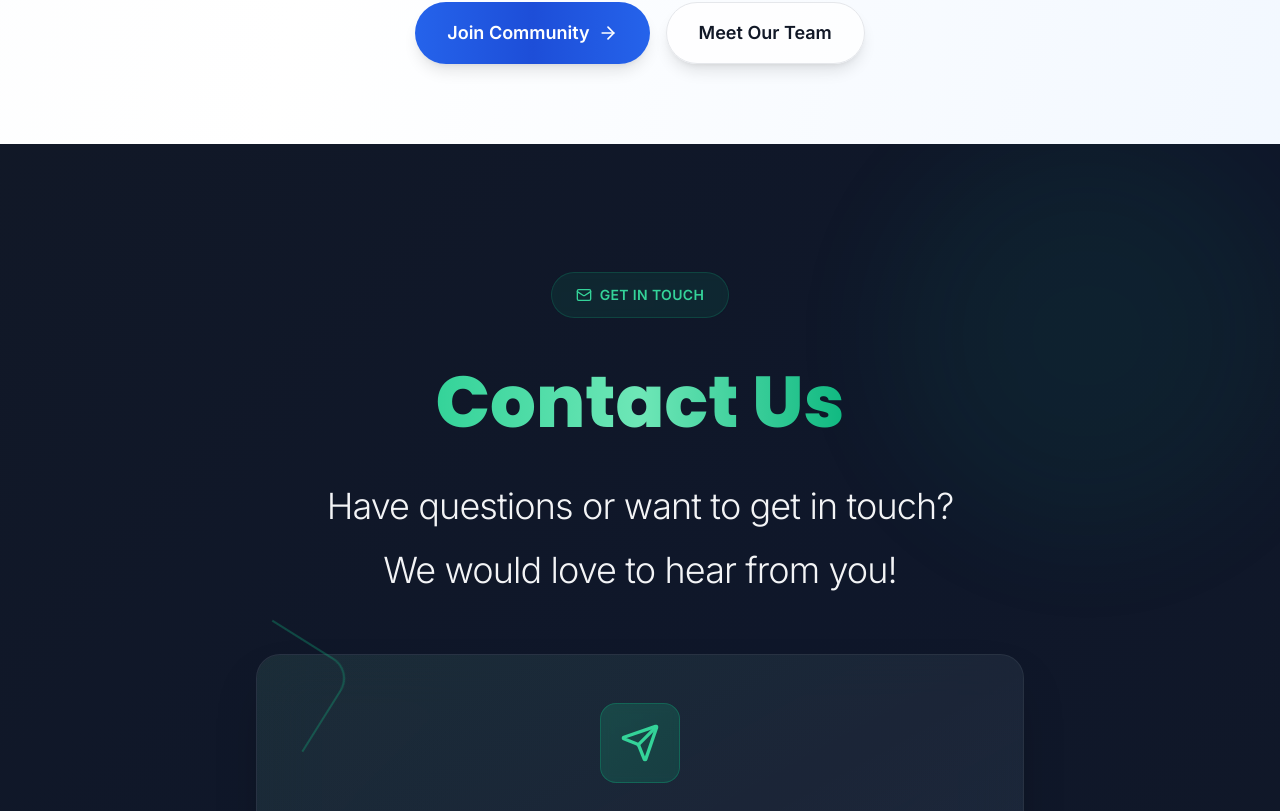
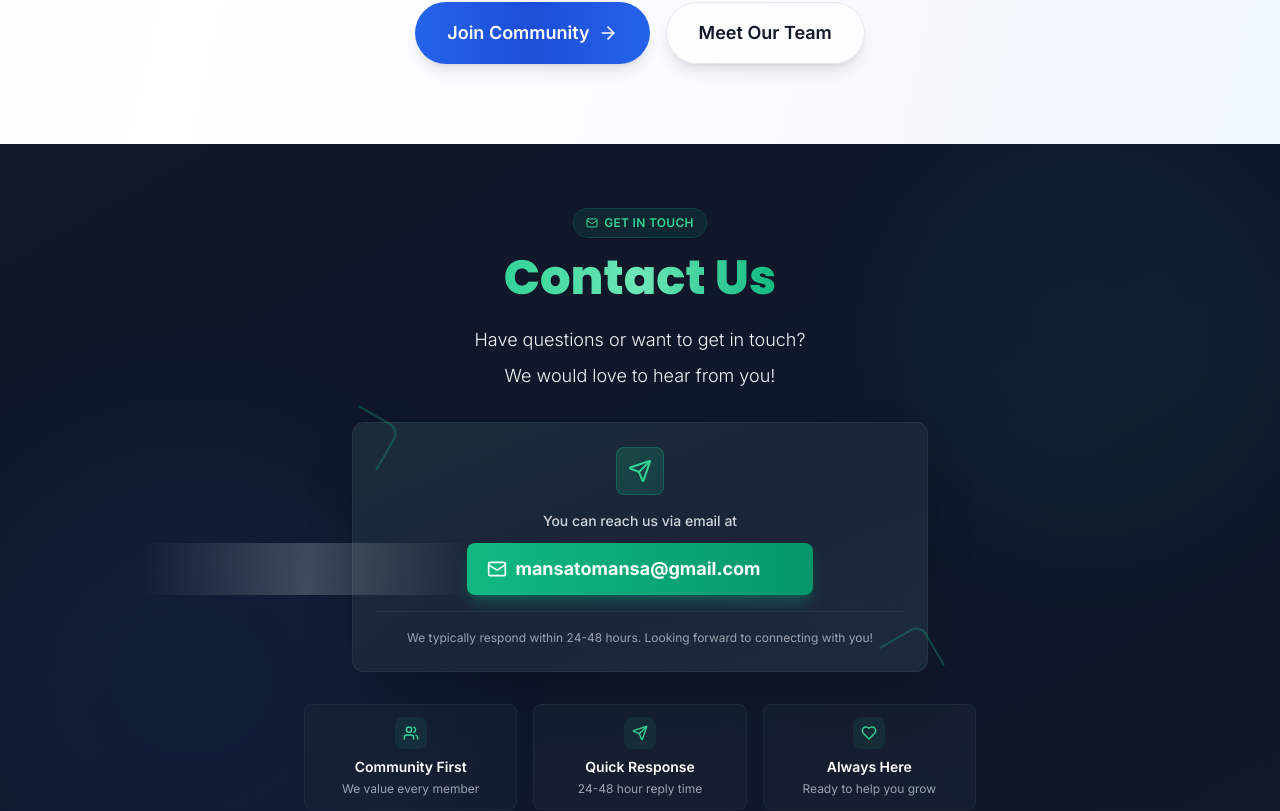
Before and after one commit to mansatomansa4/mansa-website, a Next.js app: page /about in a window 1280 px wide. Shown: the part 4729-5540 px from the top of the page. Built offline with nearby package versions, Linux system fonts and the light colour scheme.

Commit message:
Reduce Contact Us section size for more compact design

```diff
--- a/src/app/about/page.tsx
+++ b/src/app/about/page.tsx
@@ -359,7 +359,7 @@ export default function AboutPage() {
         </section>
 
         {/* Contact Us Section - Ultra Professional */}
-        <section className="relative py-20 sm:py-28 lg:py-32 overflow-hidden bg-gradient-to-br from-gray-900 via-slate-900 to-gray-900 dark:from-black dark:via-gray-950 dark:to-black">
+        <section className="relative py-8 sm:py-12 lg:py-16 overflow-hidden bg-gradient-to-br from-gray-900 via-slate-900 to-gray-900 dark:from-black dark:via-gray-950 dark:to-black">
           {/* Animated background patterns */}
           <div className="absolute inset-0 opacity-10">
             <div className="absolute inset-0 bg-[linear-gradient(45deg,rgba(16,185,129,0.1)_1px,transparent_1px),linear-gradient(-45deg,rgba(16,185,129,0.1)_1px,transparent_1px)] bg-[size:40px_40px]"></div>
@@ -397,9 +397,9 @@ export default function AboutPage() {
                 whileInView={{ opacity: 1, scale: 1 }}
                 viewport={{ once: true }}
                 transition={{ delay: 0.2, duration: 0.6 }}
-                className="inline-flex items-center space-x-2 bg-emerald-500/10 backdrop-blur-sm border border-emerald-500/20 text-emerald-400 px-4 sm:px-6 py-2 sm:py-3 rounded-full text-xs sm:text-sm font-semibold mb-8 sm:mb-12"
+                className="inline-flex items-center space-x-1.5 bg-emerald-500/10 backdrop-blur-sm border border-emerald-500/20 text-emerald-400 px-3 py-1.5 rounded-full text-xs font-semibold mb-3 sm:mb-4"
               >
-                <Mail className="w-4 h-4" />
+                <Mail className="w-3 h-3" />
                 <span className="tracking-wide">GET IN TOUCH</span>
               </motion.div>
 
@@ -409,7 +409,7 @@ export default function AboutPage() {
                 whileInView={{ opacity: 1, y: 0 }}
                 viewport={{ once: true }}
                 transition={{ delay: 0.3, duration: 0.8 }}
-                className="text-4xl sm:text-5xl md:text-6xl lg:text-7xl font-heading font-black mb-8 sm:mb-12"
+                className="text-2xl sm:text-3xl md:text-4xl lg:text-5xl font-heading font-black mb-4 sm:mb-6"
               >
                 <span className="bg-gradient-to-r from-emerald-400 via-emerald-300 to-emerald-500 bg-clip-text text-transparent">
                   Contact Us
@@ -422,12 +422,12 @@ export default function AboutPage() {
                 whileInView={{ opacity: 1, y: 0 }}
                 viewport={{ once: true }}
                 transition={{ delay: 0.4, duration: 0.8 }}
-                className="max-w-3xl mx-auto space-y-4 sm:space-y-6 mb-12 sm:mb-16"
+                className="max-w-xl mx-auto space-y-2 mb-6 sm:mb-8"
               >
-                <p className="text-xl sm:text-2xl md:text-3xl lg:text-4xl text-gray-100 leading-relaxed font-light tracking-tight">
+                <p className="text-sm sm:text-base md:text-lg text-gray-100 leading-relaxed font-light">
                   Have questions or want to get in touch?
                 </p>
-                <p className="text-xl sm:text-2xl md:text-3xl lg:text-4xl text-gray-100 leading-relaxed font-light tracking-tight">
+                <p className="text-sm sm:text-base md:text-lg text-gray-100 leading-relaxed font-light">
                   We would love to hear from you!
                 </p>
               </motion.div>
@@ -438,19 +438,19 @@ export default function AboutPage() {
                 whileInView={{ opacity: 1, y: 0, scale: 1 }}
                 viewport={{ once: true }}
                 transition={{ delay: 0.5, duration: 0.8 }}
-                className="relative max-w-3xl mx-auto"
+                className="relative max-w-xl mx-auto"
               >
-                <div className="relative bg-gradient-to-br from-gray-800/80 via-slate-800/80 to-gray-800/80 backdrop-blur-xl border border-gray-700/50 rounded-2xl sm:rounded-3xl p-8 sm:p-12 shadow-2xl">
+                <div className="relative bg-gradient-to-br from-gray-800/80 via-slate-800/80 to-gray-800/80 backdrop-blur-xl border border-gray-700/50 rounded-lg sm:rounded-xl p-4 sm:p-6 shadow-2xl">
                   {/* Inner glow effect */}
-                  <div className="absolute inset-0 bg-gradient-to-br from-emerald-500/5 via-transparent to-blue-500/5 rounded-2xl sm:rounded-3xl"></div>
+                  <div className="absolute inset-0 bg-gradient-to-br from-emerald-500/5 via-transparent to-blue-500/5 rounded-lg sm:rounded-xl"></div>
 
-                  <div className="relative space-y-6 sm:space-y-8">
-                    <div className="inline-flex items-center justify-center w-16 h-16 sm:w-20 sm:h-20 bg-gradient-to-br from-emerald-500/20 to-emerald-600/20 backdrop-blur-sm rounded-2xl border border-emerald-500/30 mx-auto">
-                      <Send className="w-8 h-8 sm:w-10 sm:h-10 text-emerald-400" />
+                  <div className="relative space-y-3 sm:space-y-4">
+                    <div className="inline-flex items-center justify-center w-10 h-10 sm:w-12 sm:h-12 bg-gradient-to-br from-emerald-500/20 to-emerald-600/20 backdrop-blur-sm rounded-lg border border-emerald-500/30 mx-auto">
+                      <Send className="w-5 h-5 sm:w-6 sm:h-6 text-emerald-400" />
                     </div>
 
                     <div>
-                      <p className="text-base sm:text-lg md:text-xl text-gray-300 mb-4 sm:mb-6 font-medium">
+                      <p className="text-xs sm:text-sm text-gray-300 mb-2 sm:mb-3 font-medium">
                         You can reach us via email at
                       </p>
 
@@ -458,9 +458,9 @@ export default function AboutPage() {
                         href="mailto:mansatomansa@gmail.com"
                         whileHover={{ scale: 1.02, y: -2 }}
                         whileTap={{ scale: 0.98 }}
-                        className="group relative inline-flex items-center space-x-3 sm:space-x-4 bg-gradient-to-r from-emerald-500 to-emerald-600 hover:from-emerald-600 hover:to-emerald-700 text-white px-6 sm:px-10 py-4 sm:py-5 rounded-xl sm:rounded-2xl font-bold text-lg sm:text-2xl md:text-3xl shadow-lg shadow-emerald-500/30 hover:shadow-xl hover:shadow-emerald-500/50 transition-all duration-300"
+                        className="group relative inline-flex items-center space-x-2 bg-gradient-to-r from-emerald-500 to-emerald-600 hover:from-emerald-600 hover:to-emerald-700 text-white px-3 sm:px-5 py-2.5 sm:py-3 rounded-lg font-bold text-sm sm:text-base md:text-lg shadow-lg shadow-emerald-500/30 hover:shadow-xl hover:shadow-emerald-500/50 transition-all duration-300"
                       >
-                        <Mail className="w-6 h-6 sm:w-7 sm:h-7" />
+                        <Mail className="w-4 h-4 sm:w-5 sm:h-5" />
                         <span className="break-all">mansatomansa@gmail.com</span>
                         <motion.div
                           animate={{ x: [0, 5, 0] }}
@@ -470,12 +470,12 @@ export default function AboutPage() {
                         </motion.div>
 
                         {/* Button shimmer effect */}
-                        <div className="absolute inset-0 bg-gradient-to-r from-transparent via-white/20 to-transparent -translate-x-full group-hover:translate-x-full transition-transform duration-1000 rounded-xl sm:rounded-2xl"></div>
+                        <div className="absolute inset-0 bg-gradient-to-r from-transparent via-white/20 to-transparent -translate-x-full group-hover:translate-x-full transition-transform duration-1000 rounded-lg"></div>
                       </motion.a>
                     </div>
 
-                    <div className="pt-6 sm:pt-8 border-t border-gray-700/50">
-                      <p className="text-sm sm:text-base text-gray-400 leading-relaxed">
+                    <div className="pt-3 sm:pt-4 border-t border-gray-700/50">
+                      <p className="text-xs text-gray-400 leading-relaxed">
                         We typically respond within 24-48 hours. Looking forward to connecting with you!
                       </p>
                     </div>
@@ -486,12 +486,12 @@ export default function AboutPage() {
                 <motion.div
                   animate={{ rotate: 360 }}
                   transition={{ duration: 20, repeat: Infinity, ease: "linear" }}
-                  className="absolute -top-4 -left-4 w-24 h-24 border-t-2 border-l-2 border-emerald-500/30 rounded-tl-3xl"
+                  className="absolute -top-2 -left-2 w-12 h-12 border-t-2 border-l-2 border-emerald-500/30 rounded-tl-xl"
                 />
                 <motion.div
                   animate={{ rotate: -360 }}
                   transition={{ duration: 20, repeat: Infinity, ease: "linear" }}
-                  className="absolute -bottom-4 -right-4 w-24 h-24 border-b-2 border-r-2 border-emerald-500/30 rounded-br-3xl"
+                  className="absolute -bottom-2 -right-2 w-12 h-12 border-b-2 border-r-2 border-emerald-500/30 rounded-br-xl"
                 />
               </motion.div>
 
@@ -501,7 +501,7 @@ export default function AboutPage() {
                 whileInView={{ opacity: 1 }}
                 viewport={{ once: true }}
                 transition={{ delay: 0.7, duration: 0.8 }}
-                className="mt-12 sm:mt-16 grid grid-cols-1 sm:grid-cols-3 gap-6 sm:gap-8 max-w-4xl mx-auto"
+                className="mt-6 sm:mt-8 grid grid-cols-1 sm:grid-cols-3 gap-3 sm:gap-4 max-w-2xl mx-auto"
               >
                 {[
                   { icon: Users, label: "Community First", desc: "We value every member" },
@@ -515,13 +515,13 @@ export default function AboutPage() {
                     viewport={{ once: true }}
                     transition={{ delay: 0.8 + index * 0.1, duration: 0.6 }}
                     whileHover={{ y: -5 }}
-                    className="bg-gray-800/40 backdrop-blur-sm border border-gray-700/30 rounded-xl p-6 text-center hover:border-emerald-500/30 transition-all duration-300"
+                    className="bg-gray-800/40 backdrop-blur-sm border border-gray-700/30 rounded-lg p-3 text-center hover:border-emerald-500/30 transition-all duration-300"
                   >
-                    <div className="inline-flex items-center justify-center w-12 h-12 bg-emerald-500/10 rounded-lg mb-4">
-                      <item.icon className="w-6 h-6 text-emerald-400" />
+                    <div className="inline-flex items-center justify-center w-8 h-8 bg-emerald-500/10 rounded-lg mb-2">
+                      <item.icon className="w-4 h-4 text-emerald-400" />
                     </div>
-                    <h3 className="text-white font-semibold text-lg mb-2">{item.label}</h3>
-                    <p className="text-gray-400 text-sm">{item.desc}</p>
+                    <h3 className="text-white font-semibold text-sm mb-1">{item.label}</h3>
+                    <p className="text-gray-400 text-xs">{item.desc}</p>
                   </motion.div>
                 ))}
               </motion.div>
```
